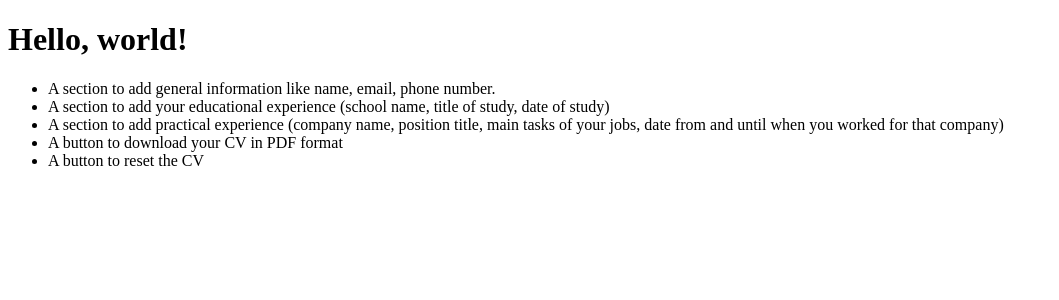
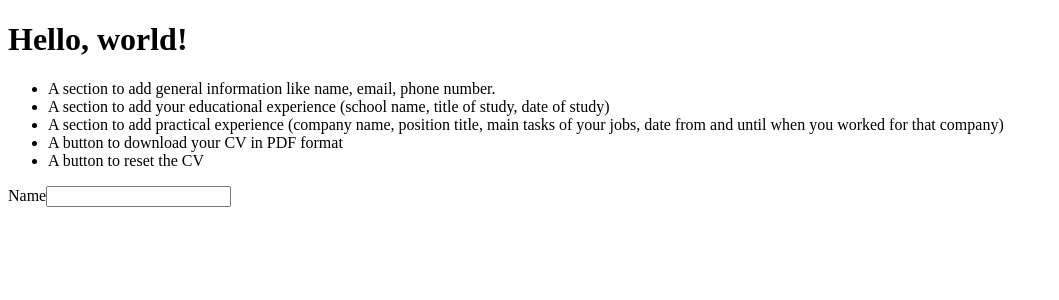
Before and after one commit to egemen-dev/react_cv_builder_app, a React (Create React App) app: page / in a window 1280 px wide. Shown: the top 300 px of the page, without its empty margins (0-1059 px from the left). Built offline with nearby package versions, Linux system fonts and the light colour scheme.

Commit message:
Import input component

```diff
--- a/src/App.js
+++ b/src/App.js
@@ -1,3 +1,5 @@
+import Input from "./components/Input";
+
 function App() {
   return (
     <div>
@@ -15,6 +17,8 @@ function App() {
         <li>A button to download your CV in PDF format</li>
         <li>A button to reset the CV</li>
       </ul>
+
+      <Input id="name" label="Name" type="text" />
     </div>
   );
 }
```
